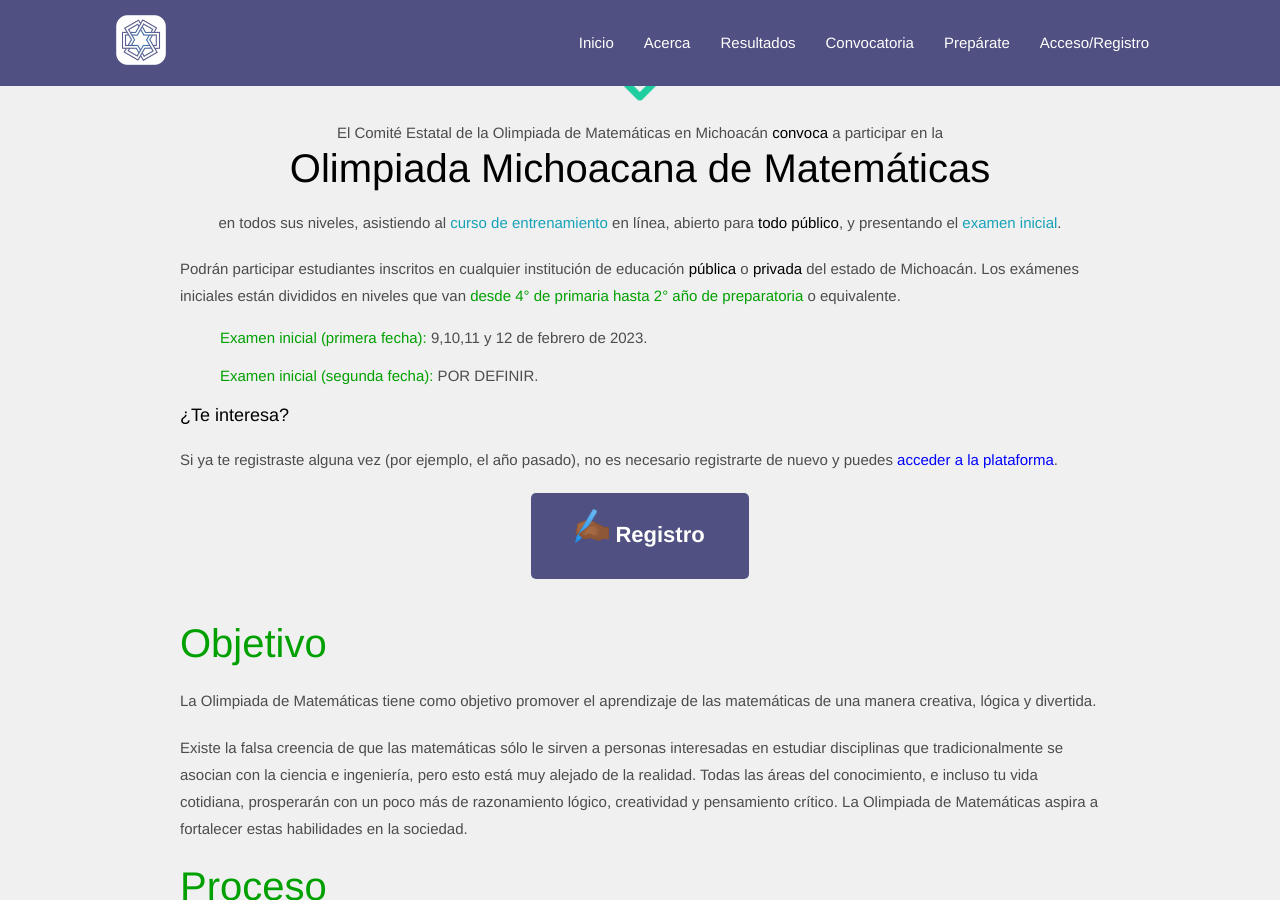
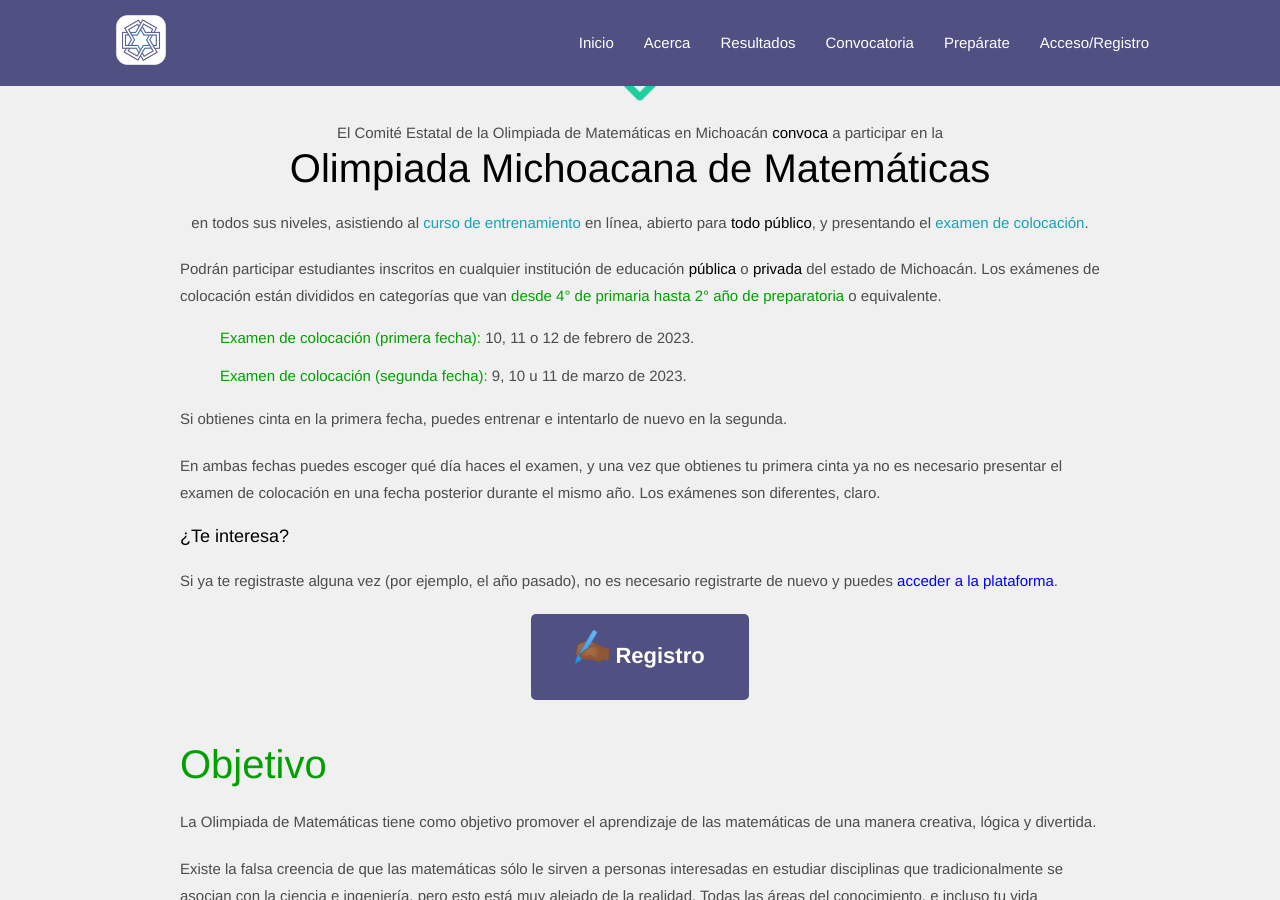
Before and after one commit to OlimpiadaMatematicasMichoacan/WOMM, a Jekyll site: the page built from _pages/convocatoria.md, in a window 1280 px wide and 900 px high, scrolled down 616 px. Built offline with Jekyll 4.4.1, drawn with Linux system fonts in a browser that asks for light colours; some of the changed text lies outside the part shown.

Commit message:
trabajo inicial para 2023

```diff
--- a/_data/settings.yml
+++ b/_data/settings.yml
@@ -170,8 +170,8 @@
 # Events Section
 
 events:
-- {name: <a href="/convocatoria">Examen inicial 2023</a>, icon: 'logo-3.png', date: '09-12 febrero 2023', organization: '<br>¡Para todos los niveles!<br><br><a href="/preparate">¡Prepárate!</a></br>'}
-- {name: <a href="/convocatoria">Examen inicial 2023 (segunda vuelta)</a>, icon: 'logo-2.png', date: '09-12 marzo 2023', organization: '<br>¡Para todos los niveles!<br><br><a href="/preparate">¡Prepárate!</a></br>'}
+- {name: <a href="/convocatoria">Examen inicial 2023</a>, icon: 'logo-3.png', date: '10-12 febrero 2023', organization: '<br>¡Para todos los niveles!<br><br><a href="/preparate">¡Prepárate!</a></br>'}
+- {name: <a href="/convocatoria">Examen inicial 2023 (segunda vuelta)</a>, icon: 'logo-2.png', date: '09-11 marzo 2023', organization: '<br>¡Para todos los niveles!<br><br><a href="/preparate">¡Prepárate!</a></br>'}
 #- {name: <a href="/convocatoria">Examen inicial 2022</a>, icon: 'logo-3.png', date: '14-16 enero 2022', organization: '<br>¡Para todos los niveles!<br><br><a href="/preparate">¡Prepárate!</a></br>'}
 #- {name: Actividad, icon: 'camara.png', date: '15 de mayo 2021', organization: '¡Tenemos una actividad preparada para aquellas personas que avanzaron a la fase 3! Ve el sistema para más detalles.'}
 #- {name: Examen Semifinal OMMEB (fase 3 OMM), icon: 'logo-3.png', date: '22-23 mayo 2021', organization: 'En el <a href="https://registro.olimpiadamatematicasmichoacan.org:8443/login/index.php">mismo sistema</a> donde fue el segundo examen será el tercero.'}
--- a/_pages/convocatoria.md
+++ b/_pages/convocatoria.md
@@ -18,17 +18,17 @@
 <img src="assets/images/icons/logo-1.png" class="center-img">
 El Comité Estatal de la Olimpiada de Matemáticas en Michoacán <strong>convoca</strong> a participar en la
 <h3> Olimpiada Michoacana de Matemáticas</h3>
-en todos sus niveles, asistiendo al <a class="text-info" data-toggle="modal" data-target="#loginModal">curso de entrenamiento</a> en línea, abierto para <strong>todo público</strong>, y presentando el <a class="text-info" data-toggle="modal" data-target="#loginModal">examen inicial</a>.
+en todos sus niveles, asistiendo al <a class="text-info" data-toggle="modal" data-target="#loginModal">curso de entrenamiento</a> en línea, abierto para <strong>todo público</strong>, y presentando el <a class="text-info" data-toggle="modal" data-target="#loginModal">examen de colocación</a>.
 </center>
 
-Podrán participar estudiantes inscritos en cualquier institución de educación **pública** o **privada** del estado de Michoacán. Los exámenes iniciales están divididos en niveles que van <span style="color:#00a000">desde 4° de primaria hasta 2° año de preparatoria</span> o equivalente.
+Podrán participar estudiantes inscritos en cualquier institución de educación **pública** o **privada** del estado de Michoacán. Los exámenes de colocación están divididos en categorías que van <span style="color:#00a000">desde 4° de primaria hasta 2° año de preparatoria</span> o equivalente.
 
-- <span style="color:#00a000">Examen inicial (primera fecha):</span> 9,10,11 y 12 de febrero de 2023.
-- <span style="color:#00a000">Examen inicial (segunda fecha):</span> POR DEFINIR.
+- <span style="color:#00a000">Examen de colocación (primera fecha):</span> 10, 11 o 12 de febrero de 2023.
+- <span style="color:#00a000">Examen de colocación (segunda fecha):</span> 9, 10 u 11 de marzo de 2023.
 
-<!-- Si no avanzas en la primera fecha, puedes entrenar e intentarlo de nuevo en la segunda. -->
+Si obtienes cinta en la primera fecha, puedes entrenar e intentarlo de nuevo en la segunda.
 
-<!-- En ambas fechas puedes escoger qué día haces el examen, y una vez que avanzas ya no es necesario presentar el examen inicial en una fecha posterior durante el mismo año. Los exámenes son diferentes, claro. -->
+En ambas fechas puedes escoger qué día haces el examen, y una vez que obtienes tu primera cinta ya no es necesario presentar el examen de colocación en una fecha posterior durante el mismo año. Los exámenes son diferentes, claro.
 
 ##### ¿Te interesa?
 
@@ -63,7 +63,7 @@
 
 <span style="color:magenta">Participar es totalmente gratuito</span> y, honestamente, <span style="color:magenta">muy divertido</span>.
 
-Si logras resolver satisfactoriamente el examen inicial, dependiendo de tu edad y nivel de conocimientos te colocaremos en alguno de varios grupos de entrenamiento. Periódicamente se aplicarán exámenes para avanzar de grupo.
+Si logras resolver satisfactoriamente el examen de colocación, dependiendo de tu edad y nivel de conocimientos te colocaremos en alguno de varios grupos de entrenamiento. Periódicamente se aplicarán exámenes para avanzar de grupo.
 
 <div class="container">
   <div class="row">
@@ -145,21 +145,21 @@
   </div>
 </div>
 
-Cuando Michoacán participe en algún concurso (nacional, regional, nacional OMMEB, femenil, etc.) se invitará al grupo Teruk'ati en adelante a resolver un examen adicional para escoger a quienes representarán a Michoacán.
+Cuando Michoacán participe en algún concurso (nacional, regional, nacional OMMEB, femenil, etc.) se invitará a las cintas más avanzadas a resolver un examen adicional para escoger a quienes representarán a Michoacán en esa ocasión.
 
 ### <span style="color:#00a000">Preguntas frecuentes</span>
 
 <br>
 
 <details>
-<summary>¿Qué conocimientos necesito para resolver el examen inicial?</summary>
+<summary>¿Qué conocimientos necesito para resolver el examen de colocación?</summary>
 <p>
    Los primeros exámenes se resuelven usando <span style="color:#00a000">ingenio</span> y <span style="color:orange">lógica</span> más que conocimientos o técnicas, así que con los conocimientos básicos de primaria (sumar, multiplicar, etc.) podría ser suficiente. Sin embargo, como con todo, <a href="https://registro.olimpiadamatematicasmichoacan.org:8443/login/index.php">practicar</a> podría aumentar considerablemente tu probabilidad de avanzar.
 </p>
 </details>
 
 <details>
-<summary>¿Cuánto dura el examen inicial?</summary>
+<summary>¿Cuánto dura el examen de colocación?</summary>
 <p>
    Dependiendo de tu grado escolar, el examen durará entre 1 y 2 horas. Tú decides a qué hora iniciar y tu tiempo comienza a correr una vez que abres el examen. Te recomendamos apartar el tiempo suficiente para resolver el examen.
 </p>
@@ -169,7 +169,7 @@
 <details>
 <summary>¿Qué documentos necesito presentar para participar?</summary>
 <p>
-   Puedes presentar el examen inicial sin presentar documentación. Si avanzas a la siguiente etapa, te pediremos algún documento que compruebe tu fecha de nacimiento y una constancia de inscripción en alguna escuela de Michoacán antes de poder emitir tu diploma.
+   Puedes presentar el examen de colocación sin presentar documentación. Si avanzas a la siguiente etapa, te pediremos algún documento que compruebe tu fecha de nacimiento y una constancia de inscripción en alguna escuela de Michoacán antes de poder emitir tu diploma.
 </p>
 </details>
 
@@ -183,7 +183,7 @@
 </details>
 
 <details>
-<summary>Muy bien, me convencieron. ¿Cómo me preparo para el examen inicial?</summary>
+<summary>Muy bien, me convencieron. ¿Cómo me preparo para el examen de colocación?</summary>
 <p>
 ¡Muy buena actitud! La recomendación es practicar resolviendo ejercicios. Al <a href="https://registro.olimpiadamatematicasmichoacan.org:8443/login/index.php">registrarte</a>, puedes hacer algunos exámenes de práctica (¡incluyen soluciones!) y un curso en línea (con videos y ejercicios) para aprender algunos conceptos básicos. Aquí hay algunos <a href="/preparate">recursos para prepararte</a>.
 </p>
@@ -197,7 +197,7 @@
 
 <p>Sin embargo, entendemos que quienes participan tienen muchas otras ocupaciones, tareas y compromisos que atender. Agradecemos cualquier cantidad de tiempo que le quieras o puedas dedicar a esto. Es <span style="color:#009000">completamente válido</span> decidir "va, le entro, pero sólo le dedicaré una hora a la semana".</p>
 
-<p> Por ejemplo, para pasar los exámenes iniciales, <strong>entre 4 y 8 horas de práctica en total</strong> sería suficiente para la mayoría de las personas. Pero claro, si tu objetivo es llegar a representar a Michoacán en las etapas nacionales, probablemente eso sí requerirá un compromiso de tiempo bastante mayor de, quizás, <strong>un par de horas al día</strong> o más.</p>
+<p> Por ejemplo, para pasar los exámenes de colocación, <strong>entre 4 y 8 horas de práctica en total</strong> sería suficiente para la mayoría de las personas. Pero claro, si tu objetivo es llegar a representar a Michoacán en las etapas nacionales, probablemente eso sí requerirá un compromiso de tiempo bastante mayor de, quizás, <strong>un par de horas al día</strong> o más.</p>
 
 <p> Si no tienes mucho tiempo para dedicarle a esto, tengo <span style="color:magenta">un secreto revelador</span> para ti: <strong>puedes obtener la mayoría de los beneficios que proporciona la Olimpiada de Matemáticas con realmente muy poco tiempo de entrenamiento</strong>, debido a un fenómeno conocido como <a href="https://es.wikipedia.org/wiki/Principio_de_Pareto">el principio Pareto</a> y otro conocido como la <a href="https://es.wikipedia.org/wiki/Ley_de_los_rendimientos_decrecientes">Ley de los rendimientos decrecientes</a>. </p>
 
@@ -220,7 +220,7 @@
 <details>
 <summary>¿Y si no avanzo? ¿Habrá otra oportunida?</summary>
 <p>
-   No te desanimes. Continúa preparándote y pronto anunciaremos otra oportunidad.
+   No te desanimes. Continúa preparándote e intenta a la segunda vuelta.
 </p>
 </details>
 
@@ -230,11 +230,11 @@
 </summary>
 
 <p>
-En años anteriores veíamos a la Olimpiada de Matemáticas en "fases", donde había un examen al final de cada fase y se eliminaba a quienes obtenían menores puntajes en cada examen.
+En años anteriores veíamos a la Olimpiada de Matemáticas en "fases", donde había un examen al final de cada fase y se eliminaba a quienes obtenían menores puntajes en cada examen, pero esto cambió el año pasado.
 </p>
 
 <p>
-A partir de ahora, a modo de experimento, pensaremos en la Olimpiada de Matemáticas (en Michoacán) de forma "continua": hay algunos exámenes para ingresar, y dependiendo de tus resultados y experiencia te acomodaremos uno de varios grupos de entrenamiento. Periódicamente habrá exámenes y otras oportunidades para avanzar a un grupo superior. Si no avanzas, no serás "eliminado", simplemente es una indicación que te falta preparación para iniciar entrenamientos más avanzados en ese momento.
+Continuaremos trabajando en la Olimpiada de Matemáticas (en Michoacán) de forma "continua": hay algunos exámenes para ingresar, y dependiendo de tus resultados y experiencia te acomodaremos uno de varios grupos de entrenamiento. Periódicamente habrá exámenes y otras oportunidades para avanzar a un grupo superior. Si no avanzas, no serás "eliminado", simplemente es una indicación que te falta preparación para iniciar entrenamientos más avanzados en ese momento.
 </p>
 
 <p>
@@ -277,7 +277,7 @@
 <strong><span style="color:#ff5522">[Noviembre] </span></strong><span style="color:#aa00fb">Concurso Nacional OMM</span>: 3° año de bachillerato (o equivalente, como 5° semestre).
 
 <br><br>
-<strong><span style="color:#ff5522">[Enero-Febrero] </span></strong><span style="color:#aa00fb">Concurso Nacional Femenil OMM (temporal) </span> en sus 2 niveles:
+<strong><span style="color:#ff5522">[Mayo] </span></strong><span style="color:#aa00fb">Concurso Nacional Femenil OMM (temporal) </span> en sus 2 niveles:
 <ul>
   <li><span style="color:#00a000">Femenil Nivel I</span>: hasta 1° año de bachillerato</li>
   <li><span style="color:#00a000">Femenil Nivel II</span>: hasta 3° año de bachillerato</li>
@@ -309,7 +309,7 @@
 </p>
 
 <p>
-Y claro, te alentamos a organizar que todos los grupos <span style="color:#00a000">presenten el examen en la misma escuela</span>, de ser viable, <span style="color:#00a000">el viernes 14 de enero</span> en cualquier horario. Sin embargo, toma en cuenta que la participación es individual, y <strong><span style="color:magenta">cada estudiante deberá registrarse por separado en la plataforma</span></strong>.
+Y claro, te alentamos a organizar que todos los grupos <span style="color:#00a000">presenten el examen en la misma escuela</span>, de ser viable, <span style="color:#00a000">el viernes 17 de febrero</span> en cualquier horario. Sin embargo, toma en cuenta que la participación es individual, y <strong><span style="color:magenta">cada estudiante deberá registrarse por separado en la plataforma</span></strong>.
 </p>
 
 <p>
```
